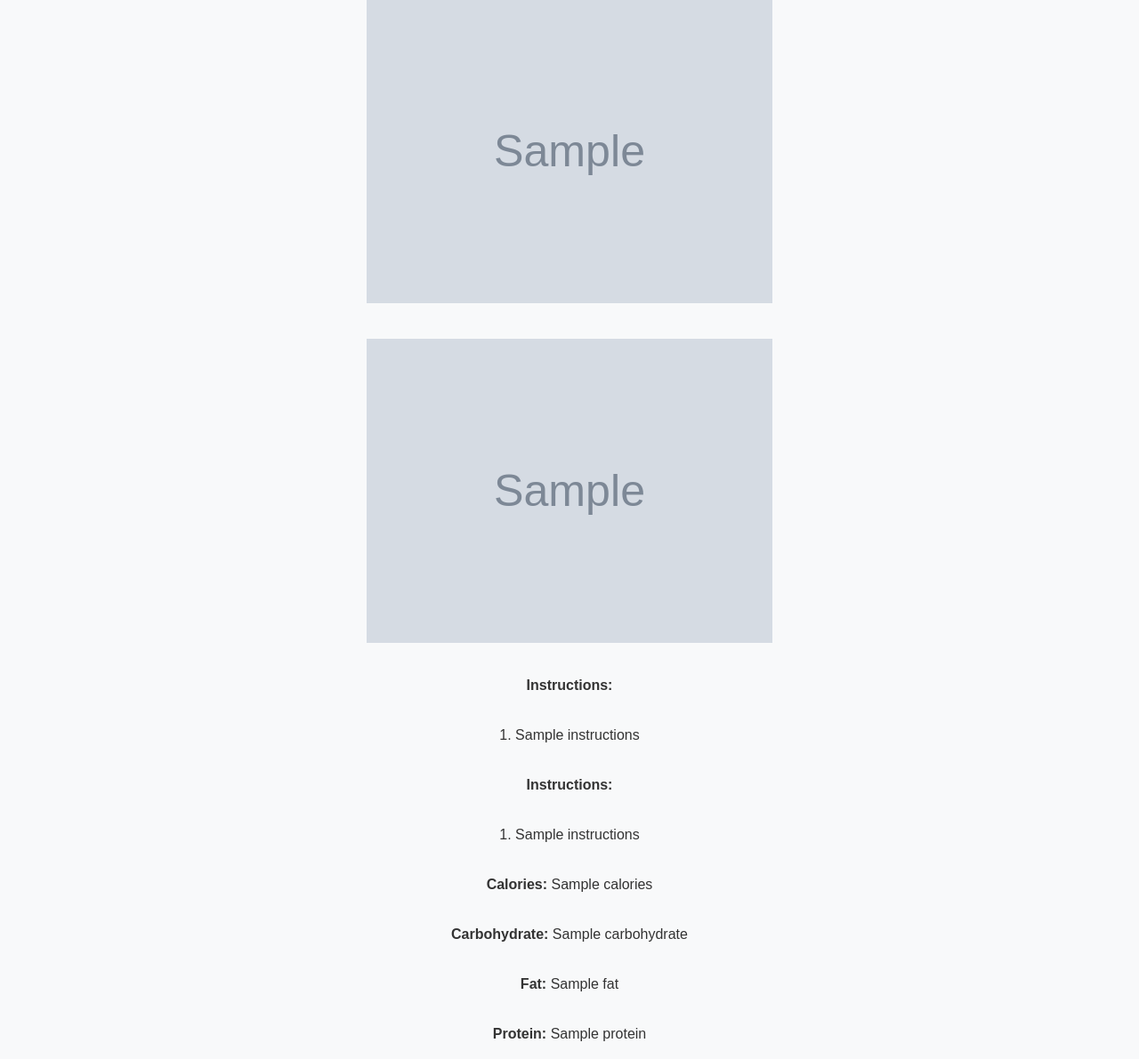
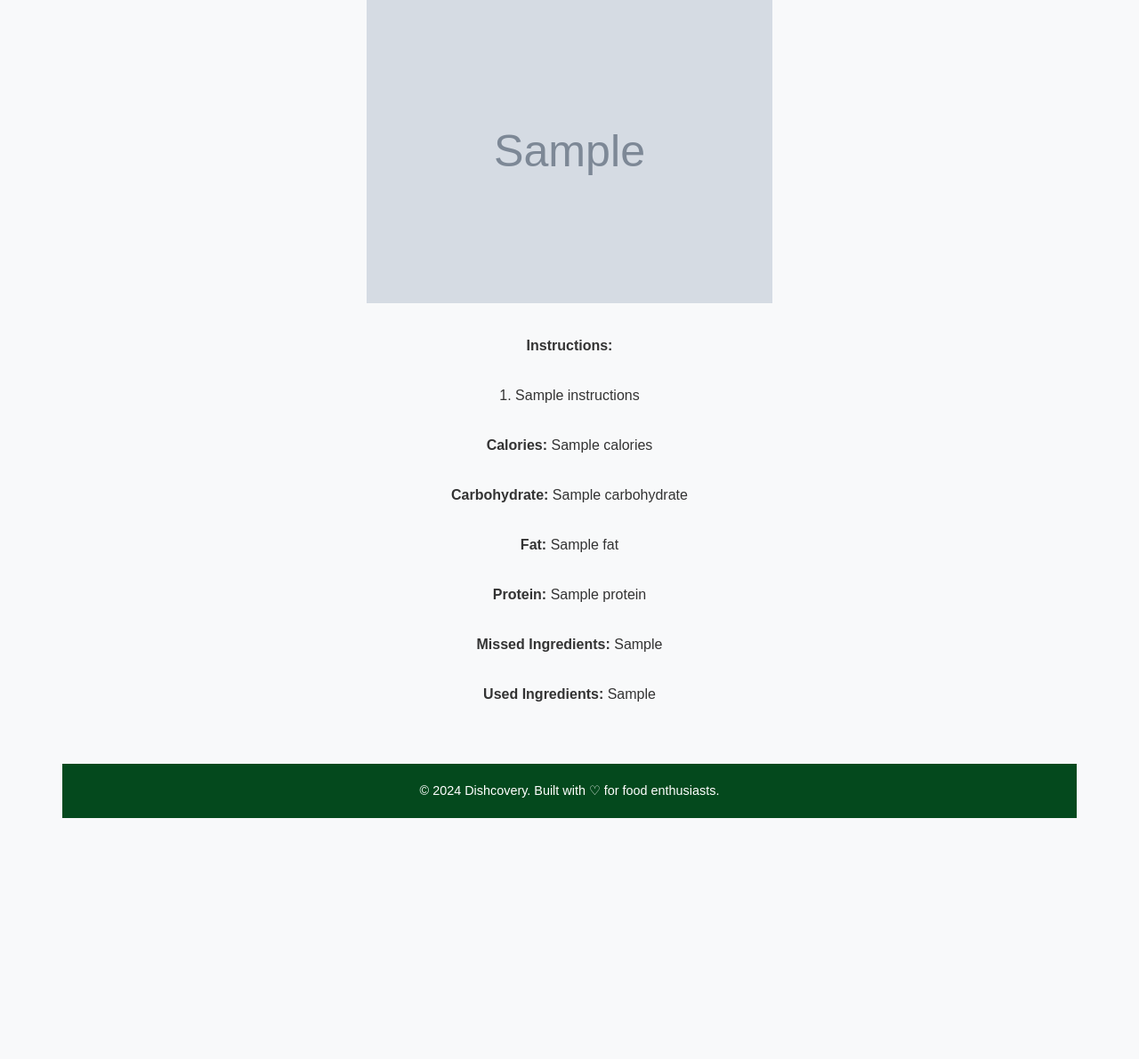
Before and after one commit to ongsici/Dishcovery, a Flask app: template src/templates/recipe_details.html in a window 1280 px wide. Shown: the part 489-1680 px from the top of the page at 89% size. After the commit the page ends 1409 px from the top, so only its background shows below. Run offline with Flask 3, Linux system fonts and the light colour scheme; the template is opened without the code that fills it: most values are stand-ins (such as "Sample title", 1, 10 or a date in 2020); grey boxes marked "Sample" are stand-in pictures.

Commit message:
fix: recipe_details back-end

```diff
--- a/src/app.py
+++ b/src/app.py
@@ -12,7 +12,7 @@ app.config["SQLALCHEMY_TRACK_MODIFICATIONS"] = False
 
 db = SQLAlchemy(app)
 
-results = {}
+global_results = {}
 
 @app.route("/")
 def home():
@@ -109,13 +109,14 @@ def ingredients_search():
 
         # Add the recipe to the results dictionary with recipe_id as the key
         results[recipe_id] = organized_recipe
+        global_results[recipe_id] = organized_recipe
 
     return render_template("recipe_search_results.html", recipes=results)
 
 
 @app.route('/recipe/<int:recipe_id>')
 def recipe_details(recipe_id):
-    recipe = results.get(recipe_id)
+    recipe = global_results.get(recipe_id)
     success =  request.args.get('success')
     toast_message = request.args.get('toast_message')
     if not recipe:
@@ -163,7 +164,7 @@ def saved_recipes(recipe_id):
 @app.route('/save_recipe', methods=['POST'])
 def save_recipe():
     recipe_id = request.form.get('recipe_id')
-    recipe = results.get(int(recipe_id))
+    recipe = global_results.get(int(recipe_id))
 
     if recipe:
         saved_recipe = SavedRecipe(
--- a/src/templates/recipe_details.html
+++ b/src/templates/recipe_details.html
@@ -64,16 +64,7 @@
 
     <h2>{{ recipe.name }}</h2>
     <img src="{{ recipe.image }}" alt="{{ recipe.name }}" class="recipe-image">
-    <img src="{{ recipe.image }}" alt="{{ recipe.name }}" class="recipe-image">
 
-    <p><strong>Instructions:</strong></p>
-    <p>
-        {% for step in recipe.instructions.split('.') %}
-            {% if step.strip() %}
-                {{ loop.index }}. {{ step.strip() | safe }}<br>
-            {% endif %}
-        {% endfor %}
-    </p>
     <p><strong>Instructions:</strong></p>
     <p>
         {% for step in recipe.instructions.split('.') %}
```
